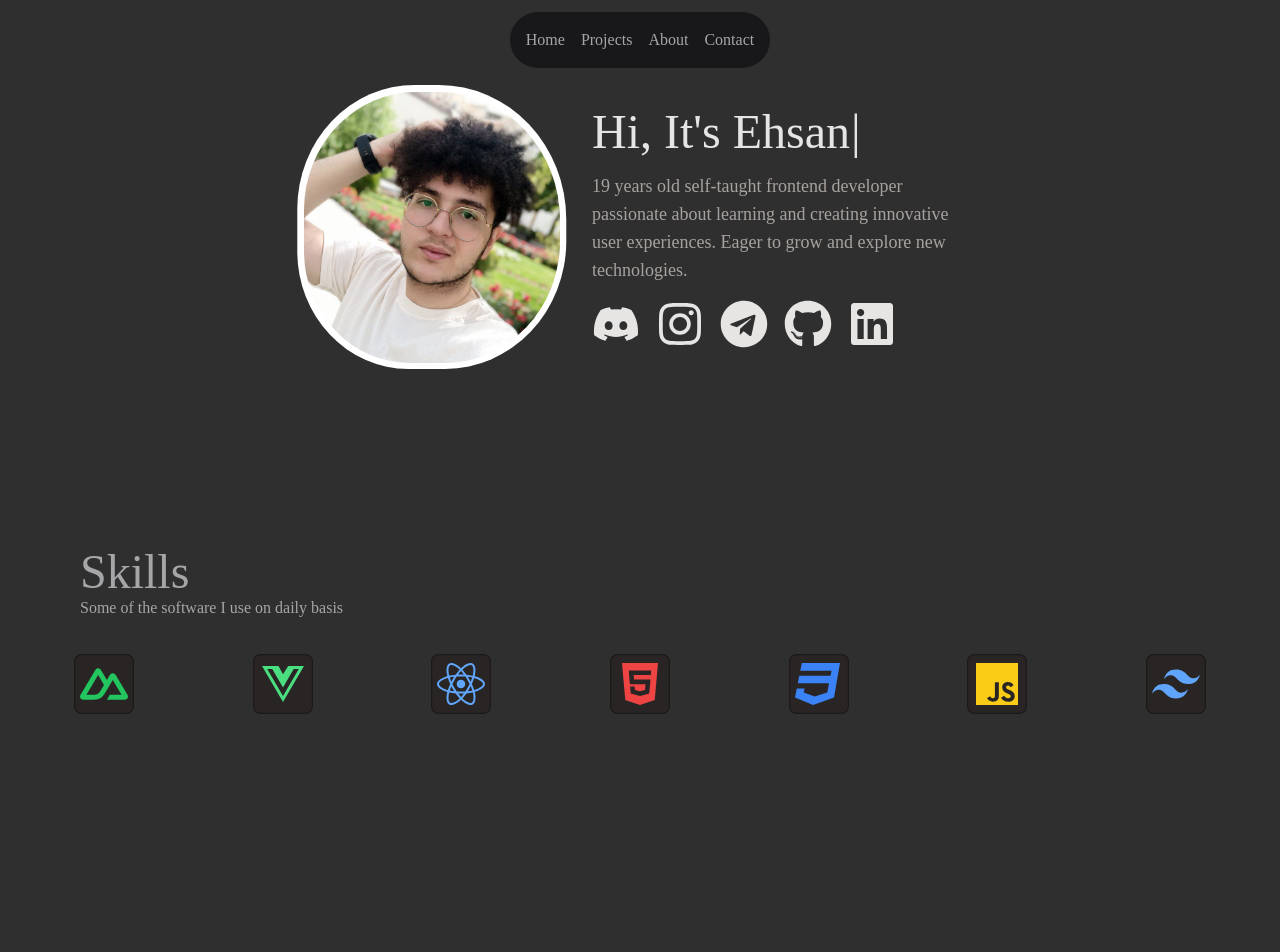
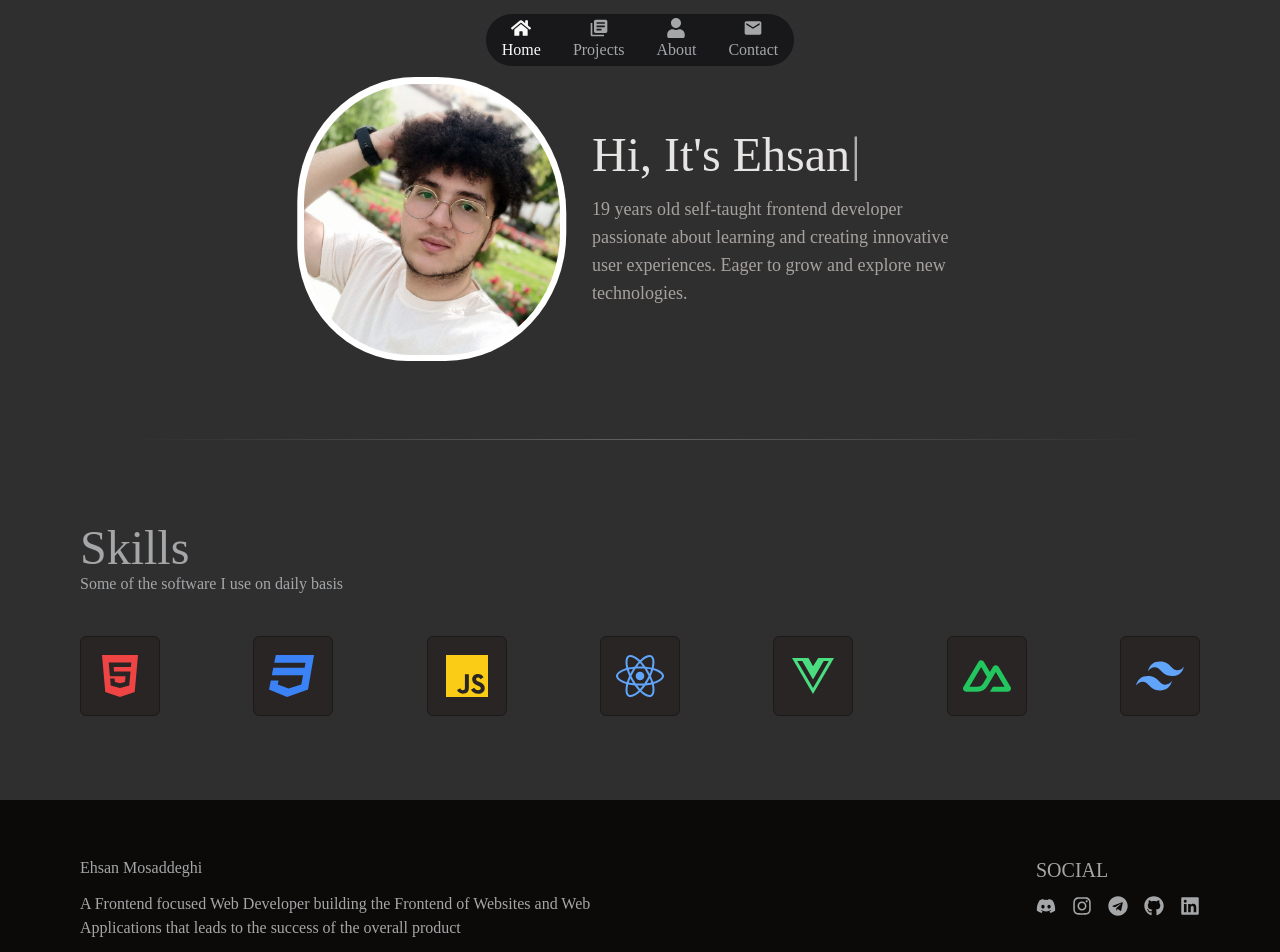
Before and after one commit to Ehsan-Mosaddeghi/Portfolio, a React (Vite) app: page / in a window 1280 px wide. Shown: the top 952 px of the page. Before the commit the page ends 800 px from the top, so only its background shows below. Built offline with nearby package versions, Linux system fonts and the light colour scheme.

Commit message:
Footer added

```diff
--- a/src/components/SkillItem.jsx
+++ b/src/components/SkillItem.jsx
@@ -1,10 +1,11 @@
 function SkillItem({ children, url }) {
   return (
     <>
-      <div className="relative gap-2 duration-300 hover:scale-125">
-        <a href={url}>
-          <li className="text-5xl">{children}</li>
-          <div className="absolute left-0 top-0 -z-10 h-full w-full scale-125 rounded-md border border-stone-900 bg-stone-800"></div>
+      <div className="relative gap-2 duration-300 hover:scale-110">
+        <a href={url} target="blink">
+          <li className="p-4 text-5xl after:absolute after:left-0 after:top-0 after:-z-10 after:h-full after:w-full after:rounded-md after:border after:border-stone-900 after:bg-stone-800 after:duration-300 hover:after:bg-stone-900">
+            {children}
+          </li>
         </a>
       </div>
     </>
--- a/src/components/SkillsList.jsx
+++ b/src/components/SkillsList.jsx
@@ -3,18 +3,6 @@ import { FaCss3, FaHtml5, FaJs, FaReact, FaVuejs } from "react-icons/fa";
 import SkillItem from "./SkillItem";
 
 const skillItems = [
-  {
-    icon: <SiNuxtdotjs className="text-green-500" />,
-    url: "https://nuxt.com",
-  },
-  {
-    icon: <FaVuejs className="text-green-400" />,
-    url: "https://vuejs.org",
-  },
-  {
-    icon: <FaReact className="text-blue-400" />,
-    url: "https://react.dev",
-  },
   {
     icon: <FaHtml5 className="text-red-500" />,
     url: "https://developer.mozilla.org/en-US/docs/Web/HTML",
@@ -26,6 +14,18 @@ const skillItems = [
   {
     icon: <FaJs className="text-yellow-400" />,
     url: "https://developer.mozilla.org/en-US/docs/Web/JavaScript",
+  },
+  {
+    icon: <FaReact className="text-blue-400" />,
+    url: "https://react.dev",
+  },
+  {
+    icon: <FaVuejs className="text-green-400" />,
+    url: "https://vuejs.org",
+  },
+  {
+    icon: <SiNuxtdotjs className="text-green-500" />,
+    url: "https://nuxt.com",
   },
   {
     icon: <SiTailwindcss className="text-blue-400" />,
--- a/src/index.css
+++ b/src/index.css
@@ -28,3 +28,24 @@ body {
 .slide-fade-leave-active {
   transition: all 0.8s cubic-bezier(1, 0.5, 0.8, 1);
 }
+
+.active {
+  @apply text-stone-50;
+}
+
+.break-line {
+  background-image: linear-gradient(
+    96.18deg,
+    rgba(43, 46, 48, 0) 10%,
+    rgba(255, 255, 255, 0.24) 50%,
+    rgba(43, 46, 48, 0) 90%
+  );
+  bottom: auto;
+  height: 1px;
+  left: 0;
+  margin: 0 auto;
+  position: relative;
+  right: 0;
+  top: 0;
+  width: 100%;
+}
--- a/src/pages/HomePage.jsx
+++ b/src/pages/HomePage.jsx
@@ -30,17 +30,16 @@ function HomePage() {
             learning and creating innovative user experiences. Eager to grow and
             explore new technologies.
           </p>
-
-          <Links />
         </div>
       </div>
+
+      <div className="break-line"></div>
 
       <div className="container m-auto flex flex-col gap-10">
         <div>
           <h2 className="text-5xl">Skills</h2>
           <p>Some of the software I use on daily basis</p>
         </div>
-
         <div>
           <SkillsList />
         </div>
--- a/src/ui/AppLayout.jsx
+++ b/src/ui/AppLayout.jsx
@@ -1,5 +1,6 @@
 import { Outlet } from "react-router";
 import Navbar from "./Navbar";
+import Footer from "./Footer";
 
 function AppLayout() {
   return (
@@ -8,6 +9,7 @@ function AppLayout() {
       <section>
         <Outlet />
       </section>
+      <Footer />
     </>
   );
 }
--- /dev/null
+++ b/src/ui/Footer.jsx
@@ -0,0 +1,24 @@
+import Links from "./Links";
+
+function Footer() {
+  return (
+    <footer className="flex border-b-2 border-red-500 bg-stone-950 py-10">
+      <div className="container flex w-full justify-between">
+        <div className="max-w-lg space-y-3">
+          <h2>Ehsan Mosaddeghi</h2>
+          <p>
+            A Frontend focused Web Developer building the Frontend of Websites
+            and Web Applications that leads to the success of the overall
+            product
+          </p>
+        </div>
+        <div className="space-y-3 text-xl">
+          <h4>SOCIAL </h4>
+          <Links />
+        </div>
+      </div>
+    </footer>
+  );
+}
+
+export default Footer;
--- a/src/ui/Navbar.jsx
+++ b/src/ui/Navbar.jsx
@@ -1,24 +1,20 @@
-import { Link } from "react-router-dom";
+import { FaHome, FaUser } from "react-icons/fa";
+import { MdEmail, MdLibraryBooks } from "react-icons/md";
+import NavbarItem from "./NavbarItem";
 
 const menuItems = [
-  { name: "Home", url: "/" },
-  { name: "Projects", url: "/projects" },
-  { name: "About", url: "/about" },
-  { name: "Contact", url: "/contact" },
+  { name: "Home", url: "/", icon: <FaHome /> },
+  { name: "Projects", url: "/projects", icon: <MdLibraryBooks /> },
+  { name: "About", url: "/about", icon: <FaUser /> },
+  { name: "Contact", url: "/contact", icon: <MdEmail /> },
 ];
 
 function Navbar() {
   return (
     <header className="fixed z-50 flex h-20 w-full items-center justify-center">
-      <nav className="flex items-center justify-center gap-4 rounded-full bg-zinc-900 p-4 text-primary transition-all duration-300 hover:gap-7">
+      <nav className="flex items-center justify-center gap-8 rounded-full bg-zinc-900 px-4 py-[0.25rem] text-primary transition-all duration-300 hover:gap-12">
         {menuItems.map((item) => (
-          <Link
-            to={item.url}
-            key={item.name}
-            className="transition duration-300 hover:text-slate-200"
-          >
-            {item.name}
-          </Link>
+          <NavbarItem item={item} key={item.name} />
         ))}
       </nav>
     </header>
--- /dev/null
+++ b/src/ui/NavbarItem.jsx
@@ -0,0 +1,16 @@
+import { NavLink } from "react-router-dom";
+
+function NavbarItem({ item }) {
+  return (
+    <NavLink
+      to={item.url}
+      key={item.name}
+      className="flex flex-col items-center transition duration-300 hover:text-slate-200"
+    >
+      <span className="text-xl">{item.icon}</span>
+      <p className="">{item.name}</p>
+    </NavLink>
+  );
+}
+
+export default NavbarItem;
```
